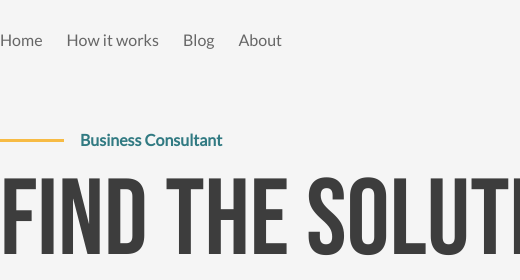
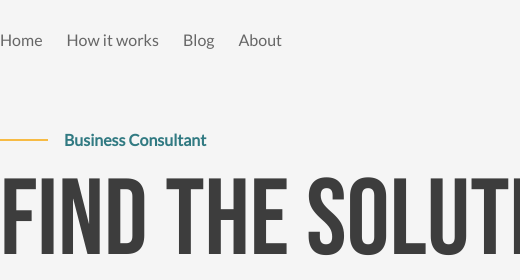
Before and after one commit to sourabhInno/scss-project-2, a plain HTML site: page index.html in a window 1280 px wide. Shown: the top 280 px of the page, 0-520 px from the left. Drawn offline with Linux system fonts and the light colour scheme.

Commit message:
done changes recommended by mentor

```diff
--- a/index.html
+++ b/index.html
@@ -34,7 +34,6 @@
       <div class="main__hero inner-container">
         <div class="main__hero--left">
           <div class="main__titleContainer">
-            <hr class="main__tile--line" />
             <h3 class="main__title">Business Consultant</h3>
           </div>
           <h1 class="main__heading">Find The Solution With The Expert</h1>
--- a/scss/component/_main.scss
+++ b/scss/component/_main.scss
@@ -16,19 +16,22 @@
       justify-content: start;
       align-items: center;
       margin-bottom: 1rem;
-      .main__tile--line {
-        color: $sl-color-yellow;
-        background-color: $sl-color-yellow;
-        border-color: $sl-color-yellow;
-        height: 3px;
-        border: 0px;
-        width: 4rem;
-        margin-right: 1rem;
-      }
+
       .main__title {
         color: $sl-color-greenBlue;
         font-family: "Lato";
         font-size: 1rem;
+        display: flex;
+        justify-content: space-between;
+        align-items: center;
+
+        &:before {
+          content: "";
+          margin-right: 1rem;
+          border: 1px solid $sl-color-yellow;
+          color: $sl-color-yellow;
+          width: 3rem;
+        }
       }
     }
     .main__heading {
```
Also changed, not shown: public/css/styles.css, 1 other file.
